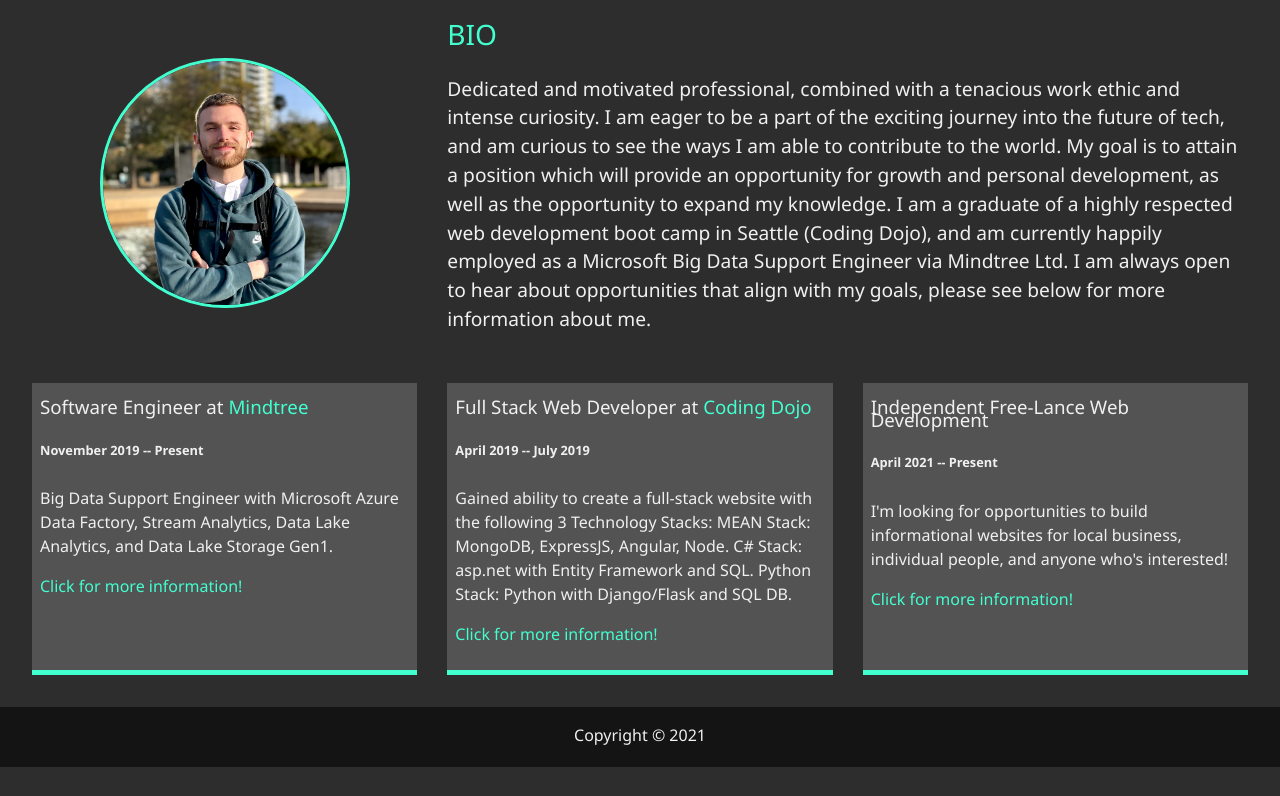
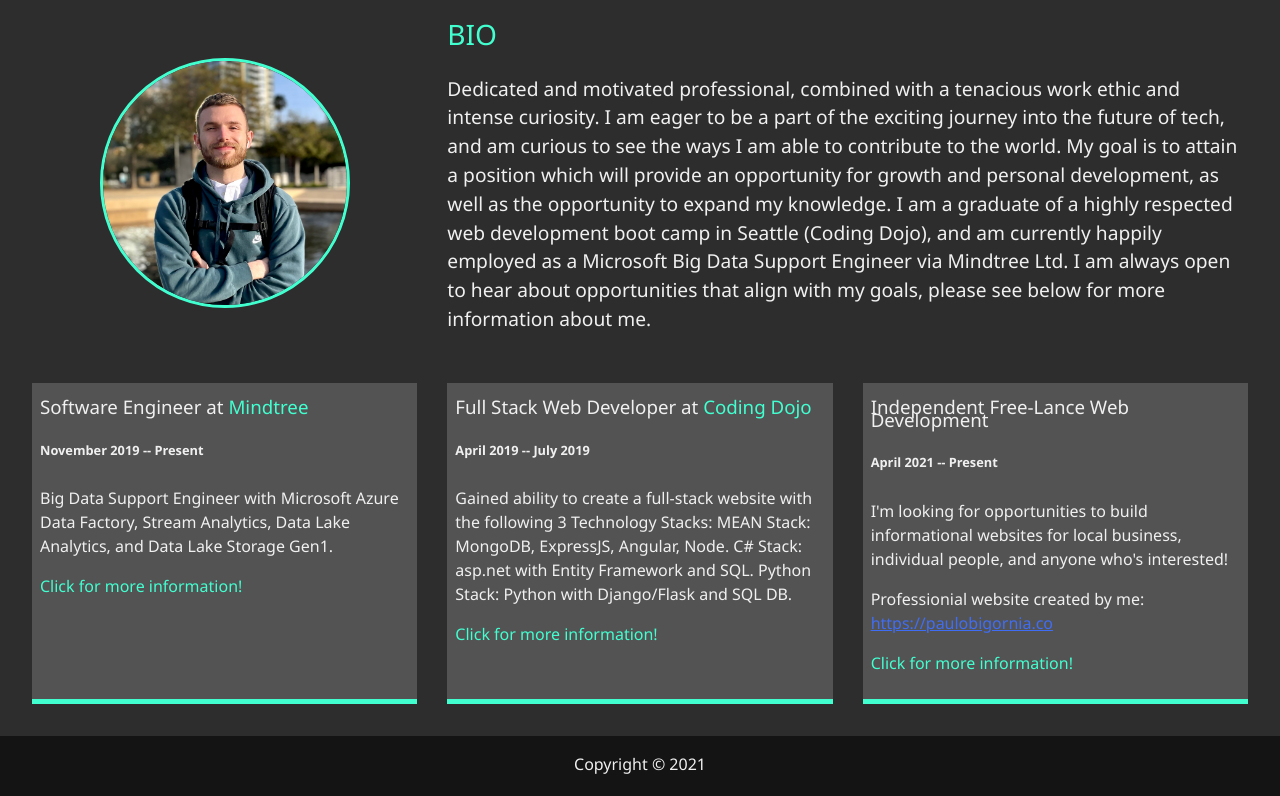
Before and after one commit to wilsonramstead/wilsonramstead.github.io, a website: page dist/about.html in a window 1280 px wide. Shown: the part 197-993 px from the top of the page. Before the commit the page ends 964 px from the top, so only its background shows below. Drawn offline with Linux system fonts and the light colour scheme.

Commit message:
changed web dev work info

```diff
--- a/dist/about.html
+++ b/dist/about.html
@@ -119,7 +119,7 @@
 
             <p class="text-secondary">I'm looking for opportunities to build portfolio websites for local Photographers, Models, Small Business, and anyone who's interested!</p>
             <p>Your website can be hosted for free via Github pages.</p>
-            <p>Example Photography portfolio website that I created!: <a style="color: #406df5; text-decoration: underline;" href="https://paulobigornia.co">https://paulobigornia.co</a></p>
+            <p>Example Photography portfolio website that I created!: <a style="color: #406df5; text-decoration: underline;" target="_blank" href="https://paulobigornia.co">https://paulobigornia.co</a></p>
             <p><strong class="text-secondary">Cost: </strong>I'll charge a flat fee with an hourly rate in addition. Contact me for more information.</p>
 
             <br>
@@ -158,6 +158,7 @@
 
                 <h6>April 2021 -- Present</h6>
                 <p>I'm looking for opportunities to build informational websites for local business, individual people, and anyone who's interested!</p>
+                <p>Professionial website created by me: <a style="color: #406df5; text-decoration: underline;" target="_blank" href="https://paulobigornia.co">https://paulobigornia.co</a></p>
                 <p class="companyLink">Click for more information!</p>
             </div>
         </div>
```
Also changed, not shown: dist/contact.html (+1 -1 lines).
